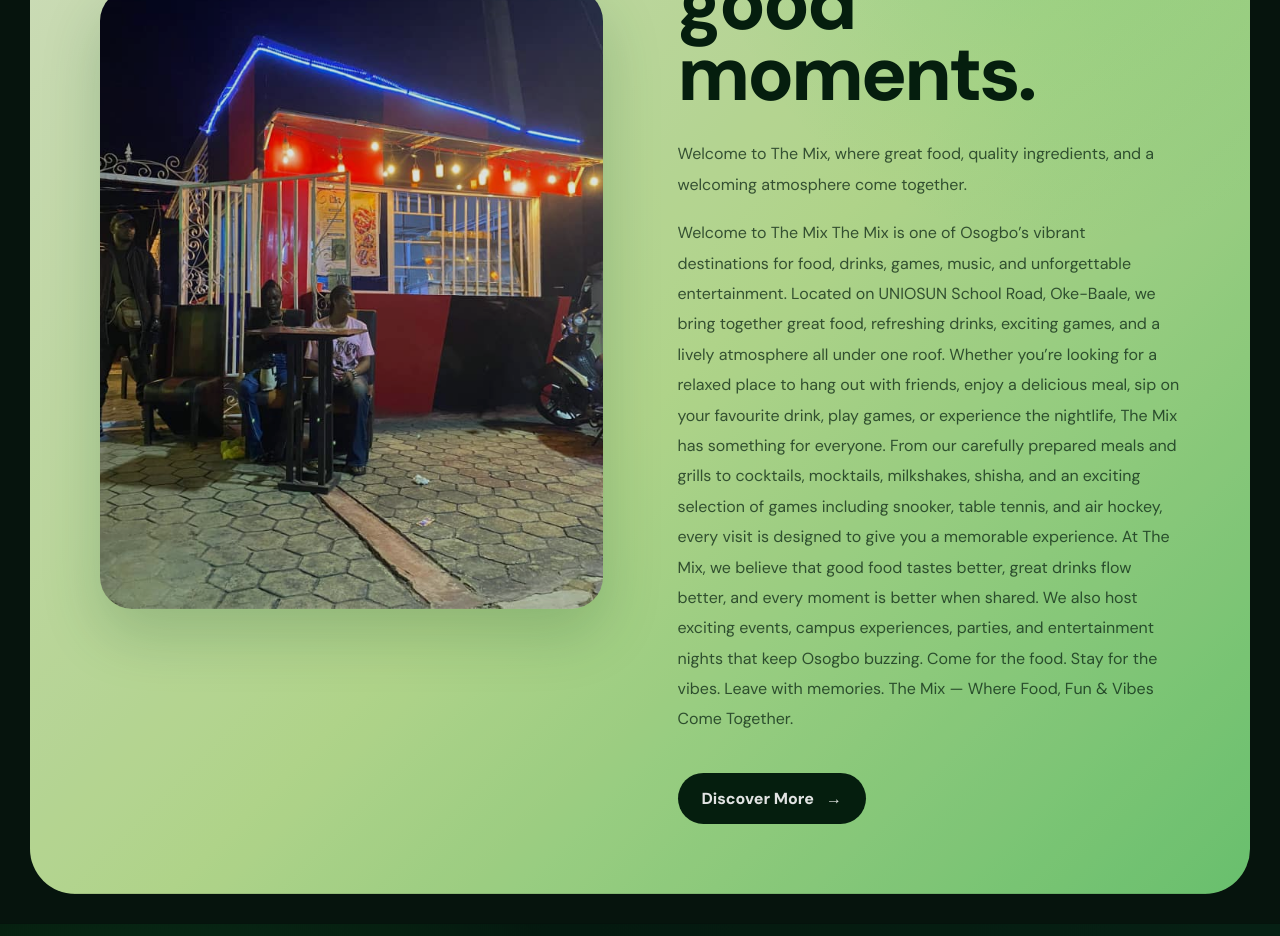
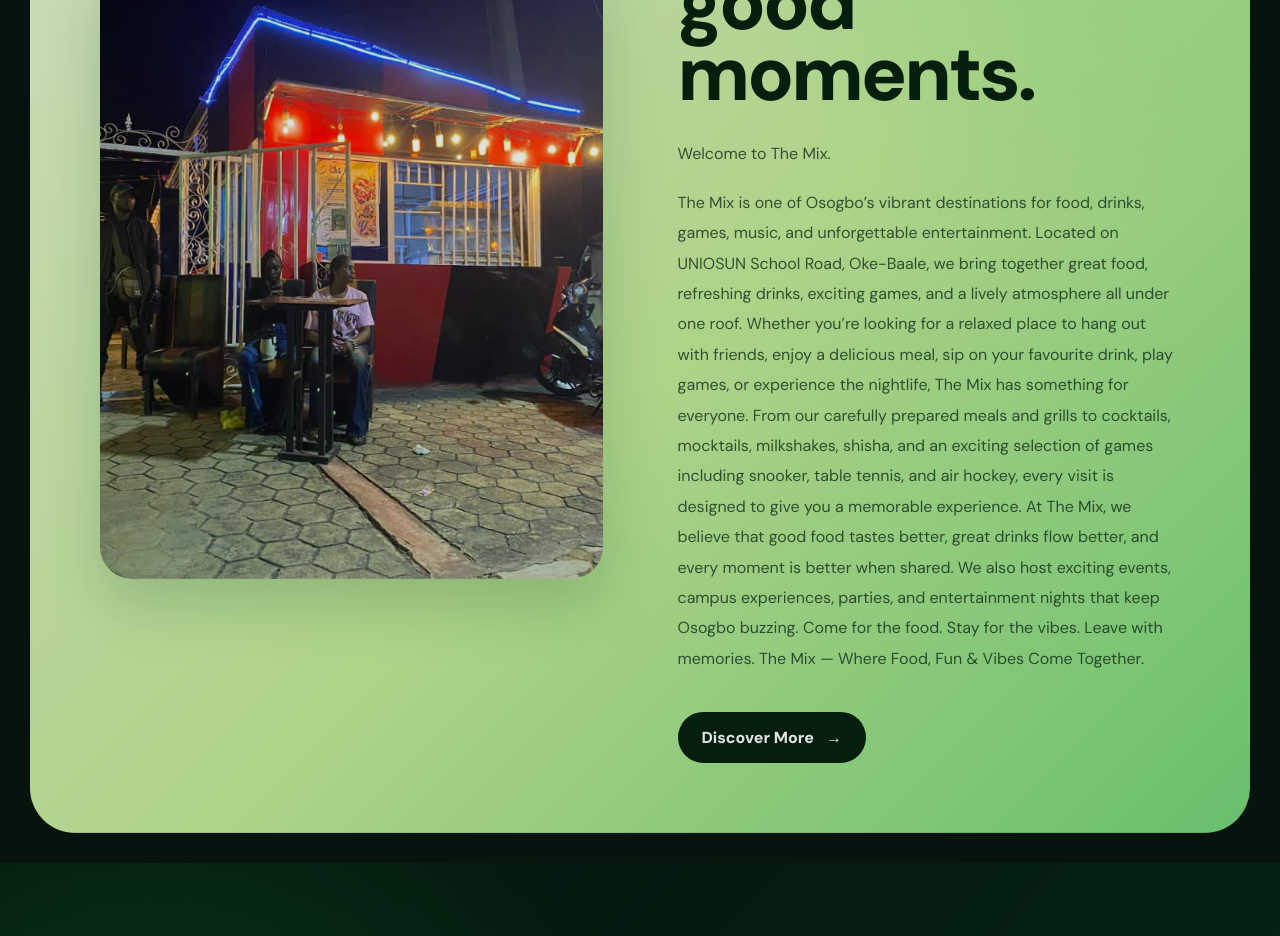
Before and after one commit to peaceDev514/The-Mix, a React (Vite) app: page / in a window 1280 px wide. Shown: the part 2100-3036 px from the top of the page. Built offline with nearby package versions, Linux system fonts and the light colour scheme; a web font is replaced by a local one.

Commit message:
Update Interface Commit

```diff
--- a/src/About.jsx
+++ b/src/About.jsx
@@ -97,13 +97,10 @@
           </h2>
 
           <p>
-            Welcome to The Mix, where great food, quality
-            ingredients, and a welcoming atmosphere come together.
+            Welcome to The Mix.
           </p>
 
           <p>
-            Welcome to The Mix
-
 The Mix is one of Osogbo’s vibrant destinations for food, drinks, games, music, and unforgettable entertainment. Located on UNIOSUN School Road, Oke-Baale, we bring together great food, refreshing drinks, exciting games, and a lively atmosphere all under one roof.
 
 Whether you’re looking for a relaxed place to hang out with friends, enjoy a delicious meal, sip on your favourite drink, play games, or experience the nightlife, The Mix has something for everyone.
```
